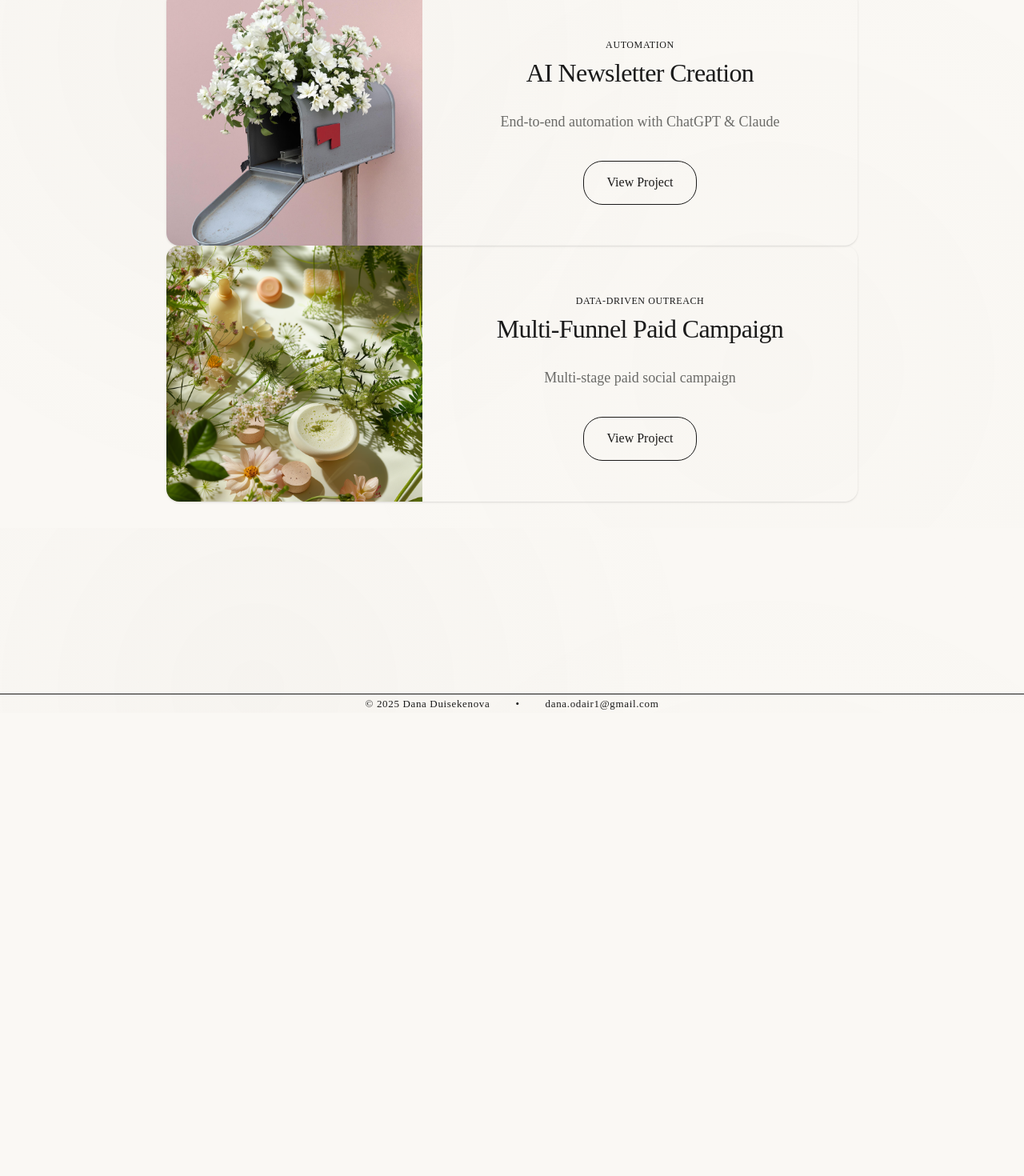
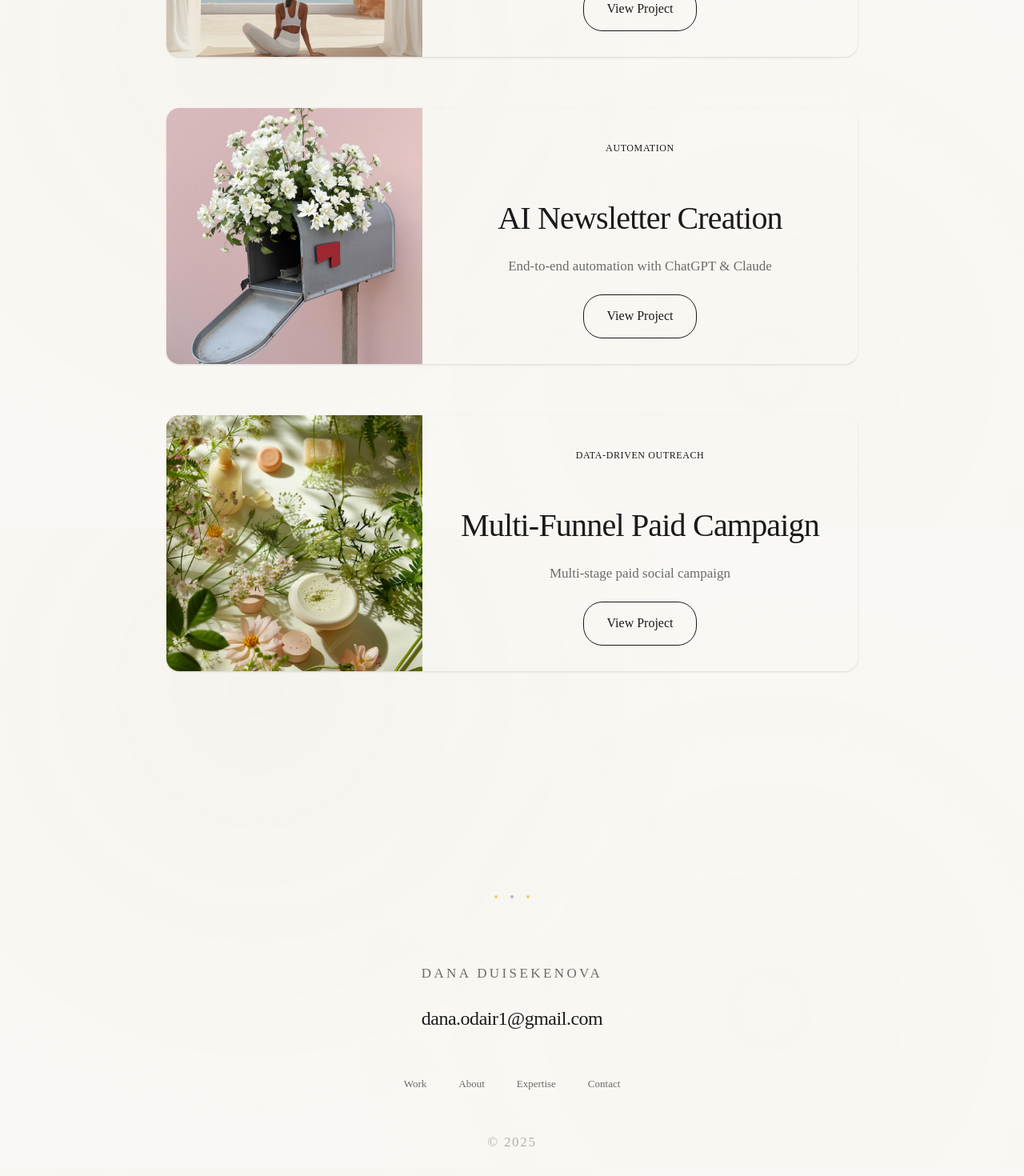
Before and after one commit to deelyara/danas-site, a Next.js app: page /work in a window 1280 px wide. Shown: the part 940-2410 px from the top of the page at 80% size. Before the commit the page ends 1831 px from the top, so only its background shows below. Built offline with nearby package versions, Linux system fonts and the light colour scheme.

Commit message:
Fixed navbar, footer, project cards

```diff
--- a/app/globals.css
+++ b/app/globals.css
@@ -55,6 +55,35 @@ p, h1, h2, h3, h4, h5, h6 {
   /* Borders and dividers */
   --color-border: rgba(26, 26, 26, 0.05);
   --color-border-light: rgba(26, 26, 26, 0.03);
+
+  /* Professional Spacing Scale (8px base) */
+  --space-xs: 0.5rem;   /* 8px */
+  --space-sm: 1rem;     /* 16px */
+  --space-md: 1.5rem;   /* 24px */
+  --space-lg: 2rem;     /* 32px */
+  --space-xl: 3rem;     /* 48px */
+  --space-2xl: 4rem;    /* 64px */
+  --space-3xl: 6rem;    /* 96px */
+  --space-4xl: 8rem;    /* 128px */
+
+  /* Typography Scale */
+  --text-xs: 0.75rem;    /* 12px */
+  --text-sm: 0.875rem;   /* 14px */
+  --text-base: 1rem;     /* 16px */
+  --text-lg: 1.125rem;   /* 18px */
+  --text-xl: 1.25rem;    /* 20px */
+  --text-2xl: 1.5rem;    /* 24px */
+  --text-3xl: 2rem;      /* 32px */
+  --text-4xl: 2.5rem;    /* 40px */
+  --text-5xl: 3rem;      /* 48px */
+  --text-6xl: 3.75rem;   /* 60px */
+  --text-7xl: 4.5rem;    /* 72px */
+
+  /* Heading to Content Gaps */
+  --gap-h1: var(--space-lg);    /* 32px after h1 */
+  --gap-h2: var(--space-md);    /* 24px after h2 */
+  --gap-h3: var(--space-sm);    /* 16px after h3 */
+  --gap-h4: var(--space-xs);    /* 8px after h4 */
 }
 
 /* Base styles */
@@ -85,11 +114,11 @@ body {
   height: 100vh;
 }
 
-/* Global Section Styles - Editorial Spacing */
+/* Global Section Styles - Professional Spacing */
 section {
-  padding-top: 160px;
-  padding-bottom: 120px;
-  margin-bottom: 120px;
+  padding-top: var(--space-4xl);
+  padding-bottom: var(--space-3xl);
+  margin-bottom: var(--space-3xl);
 }
 
 /* Full-screen sections for homepage */
@@ -103,7 +132,7 @@ section {
   margin-bottom: 0;
 }
 
-/* Editorial Typography Hierarchy */
+/* Editorial Typography Hierarchy - Consistent System */
 h1, h2, h3, h4, h5, h6 {
   font-family: var(--font-serif);
   font-weight: 400;
@@ -111,10 +140,86 @@ h1, h2, h3, h4, h5, h6 {
   letter-spacing: -0.02em;
 }
 
+/* Professional Typography System */
+h1 {
+  font-size: 3rem !important; /* 48px */
+  line-height: 1.2 !important;
+  font-weight: 400 !important;
+  margin-top: 0 !important;
+  margin-bottom: 1.5rem !important; /* 24px - smaller gap */
+}
+
+h1 + p,
+h1 + div {
+  margin-top: 0 !important;
+}
+
+h2 {
+  font-size: 2.5rem !important; /* 40px */
+  line-height: 1.3 !important;
+  font-weight: 400 !important;
+  margin-top: 3rem !important; /* Space before */
+  margin-bottom: 1.25rem !important; /* 20px gap after */
+}
+
+h2:first-child {
+  margin-top: 0 !important;
+}
+
+h2 + p,
+h2 + div {
+  margin-top: 0 !important;
+}
+
+h3 {
+  font-size: 2rem !important; /* 32px */
+  line-height: 1.4 !important;
+  font-weight: 400 !important;
+  margin-top: 2.5rem !important;
+  margin-bottom: 1rem !important; /* 16px gap after */
+}
+
+h3:first-child {
+  margin-top: 0 !important;
+}
+
+h3 + p,
+h3 + div {
+  margin-top: 0 !important;
+}
+
+h4 {
+  font-size: 1.5rem !important; /* 24px */
+  line-height: 1.5 !important;
+  font-weight: 400 !important;
+  margin-top: 2rem !important;
+  margin-bottom: 0.75rem !important; /* 12px gap after */
+}
+
+h4:first-child {
+  margin-top: 0 !important;
+}
+
+h5 {
+  font-size: 1.25rem !important; /* 20px */
+  line-height: 1.5 !important;
+  font-weight: 400 !important;
+  margin-top: 1.5rem !important;
+  margin-bottom: 0.5rem !important; /* 8px gap after */
+}
+
+h6 {
+  font-size: 1.125rem !important; /* 18px */
+  line-height: 1.5 !important;
+  font-weight: 400 !important;
+  margin-top: 1.5rem !important;
+  margin-bottom: 0.5rem !important; /* 8px gap after */
+}
+
 /* Hero name - Large serif */
 .hero-name {
   font-family: var(--font-serif);
-  font-size: clamp(120px, 12vw, 160px);
+  font-size: clamp(var(--text-6xl), 12vw, 160px);
   font-weight: 400;
   line-height: 0.9;
   letter-spacing: -0.03em;
@@ -122,30 +227,17 @@ h1, h2, h3, h4, h5, h6 {
 
 /* Hero intro */
 .hero-intro {
-  font-size: 48px;
+  font-size: var(--text-3xl);
   font-weight: 400;
   line-height: 1.2;
 }
 
-/* Section headers - corrected sizing */
-h1 {
-  font-size: clamp(36px, 4vw, 48px);
-  margin-bottom: 32px;
-  line-height: 1.2;
-}
-
-h2 {
-  font-size: clamp(24px, 3vw, 32px);
-  margin-bottom: 24px;
-  line-height: 1.3;
-}
-
 /* Project titles - proper sizing */
 .project-title {
-  font-size: clamp(24px, 2.5vw, 32px);
+  font-size: var(--text-3xl);
   font-weight: 400;
   line-height: 1.3;
-  margin-bottom: 16px;
+  margin-bottom: var(--space-sm);
 }
 
 /* Company names */
@@ -157,12 +249,18 @@ h2 {
   color: var(--color-secondary);
 }
 
-/* Body text */
+/* Body text - consistent spacing */
 p, .body-text {
-  font-size: 18px;
-  line-height: 1.8;
-  margin-bottom: 32px;
-  color: var(--color-secondary);
+  font-size: 17px !important;
+  line-height: 1.7 !important;
+  margin-top: 0 !important;
+  margin-bottom: 1.25rem !important; /* 20px */
+  color: var(--color-secondary) !important;
+}
+
+/* Last paragraph in a section shouldn't have bottom margin */
+p:last-child {
+  margin-bottom: 0 !important;
 }
 
 /* Header scroll optimization */
@@ -531,6 +629,11 @@ table tbody tr:last-child td {
     opacity: 1;
     transform: translateY(0);
   }
+}
+
+/* Footer email hover */
+.footer-email:hover {
+  color: #ECD06F !important;
 }
 
 /* Contact Section Styles */
--- a/app/layout.tsx
+++ b/app/layout.tsx
@@ -77,20 +77,75 @@ export default function RootLayout({
           <main className="relative z-10">
             {children}
           </main>
-          <footer className="relative z-10 border-t border-primary/5 bg-background">
-            <div className="container mx-auto px-6 py-12 flex items-center justify-center">
-              <div className="max-w-[600px] mx-auto text-center">
-                <div className="text-[13px] font-light text-secondary tracking-wider flex items-center justify-center gap-8">
-                  <span>© 2025 Dana Duisekenova</span>
-                  <span>•</span>
-                  <a
-                    href="mailto:dana.odair1@gmail.com"
-                    className="hover:text-primary transition-colors duration-300"
-                  >
-                    dana.odair1@gmail.com
-                  </a>
-                </div>
+          <footer className="relative z-10 bg-background" style={{ marginTop: '160px' }}>
+            {/* Creative divider - dots pattern */}
+            <div style={{
+              display: 'flex',
+              justifyContent: 'center',
+              marginBottom: '80px',
+              gap: '16px'
+            }}>
+              <div style={{ width: '4px', height: '4px', backgroundColor: '#ECD06F', borderRadius: '50%' }}></div>
+              <div style={{ width: '4px', height: '4px', backgroundColor: '#1A1A1A', borderRadius: '50%', opacity: '0.3' }}></div>
+              <div style={{ width: '4px', height: '4px', backgroundColor: '#ECD06F', borderRadius: '50%' }}></div>
+            </div>
+
+            <div style={{
+              padding: '0 32px 80px 32px',
+              maxWidth: '1200px',
+              margin: '0 auto',
+              textAlign: 'center'
+            }}>
+              {/* Minimalist layout */}
+              <div style={{ marginBottom: '48px' }}>
+                <p style={{
+                  fontSize: '13px',
+                  letterSpacing: '0.2em',
+                  textTransform: 'uppercase',
+                  color: '#6B6B68',
+                  marginBottom: '24px'
+                }}>
+                  Dana Duisekenova
+                </p>
+                <a
+                  href="mailto:dana.odair1@gmail.com"
+                  className="footer-email"
+                  style={{
+                    fontSize: '24px',
+                    color: '#1A1A1A',
+                    textDecoration: 'none',
+                    fontWeight: '300',
+                    letterSpacing: '-0.02em',
+                    transition: 'color 0.3s'
+                  }}
+                >
+                  dana.odair1@gmail.com
+                </a>
               </div>
+
+              {/* Simple nav */}
+              <nav style={{
+                display: 'flex',
+                justifyContent: 'center',
+                gap: '40px',
+                marginBottom: '48px',
+                flexWrap: 'wrap'
+              }}>
+                <a href="/work" style={{ fontSize: '13px', color: '#6B6B68', textDecoration: 'none' }}>Work</a>
+                <a href="/about" style={{ fontSize: '13px', color: '#6B6B68', textDecoration: 'none' }}>About</a>
+                <a href="/expertise" style={{ fontSize: '13px', color: '#6B6B68', textDecoration: 'none' }}>Expertise</a>
+                <a href="/contact" style={{ fontSize: '13px', color: '#6B6B68', textDecoration: 'none' }}>Contact</a>
+              </nav>
+
+              {/* Copyright */}
+              <p style={{
+                fontSize: '11px',
+                color: '#6B6B68',
+                opacity: '0.5',
+                letterSpacing: '0.1em'
+              }}>
+                © 2025
+              </p>
             </div>
           </footer>
         </ErrorBoundary>
--- a/components/sections/WorkPageLayout.tsx
+++ b/components/sections/WorkPageLayout.tsx
@@ -52,17 +52,18 @@ export default function WorkPageLayout({
             )}
           </div>
 
-          {/* All Projects List */}
-          <div className="max-w-6xl mx-auto space-y-24">
+          {/* All Projects List with proper spacing */}
+          <div className="max-w-6xl mx-auto">
             {sortedProjects.map((project, index) => (
+              <div key={project.id} style={{ marginBottom: index !== sortedProjects.length - 1 ? '64px' : '0' }}>
                 <ProjectEntry
-                key={project.id}
                   project={{
                     ...project,
                     index
                   }}
                   animationDelay={index * 150}
                 />
+              </div>
             ))}
           </div>
 
--- a/components/sections/WorkTeaser.tsx
+++ b/components/sections/WorkTeaser.tsx
@@ -52,12 +52,12 @@ export default function WorkTeaser() {
             <div
               key={project.id}
               ref={setElementRef(index)}
-              className={`project-item group block w-full py-8 md:py-16 animate-on-scroll ${
+              className={`project-item group block w-full animate-on-scroll ${
                 isVisible(index) ? 'animate-in' : ''
               }`}
               style={{
                 transitionDelay: `${index * 100}ms`,
-                marginBottom: index !== featuredProjects.length - 1 ? '32px md:64px' : '0'
+                marginBottom: index !== featuredProjects.length - 1 ? '48px' : '0'
               }}
             >
               {/* Last project with button */}
--- a/components/ui/Navigation.tsx
+++ b/components/ui/Navigation.tsx
@@ -38,7 +38,7 @@ export default function Navigation() {
       className="sticky top-0 left-0 right-0 z-[1000] bg-background/100 border-b border-primary/5"
       style={{ backgroundColor: '#FAF8F4' }}
     >
-      <div className="container mx-auto px-6 py-6 md:py-8">
+      <div className="container mx-auto px-8" style={{ paddingTop: '16px', paddingBottom: '16px' }}>
         {/* Desktop Navigation - Right Aligned */}
         <div className="hidden md:flex justify-end items-center">
           <ul className="flex items-center gap-12 lg:gap-14">
```
Also changed, not shown: components/sections/Hero.tsx (+4 -4 lines), styles/spacing.module.css (added, +63 -0 lines). Lines whose indentation alone changed are shown as unchanged.
